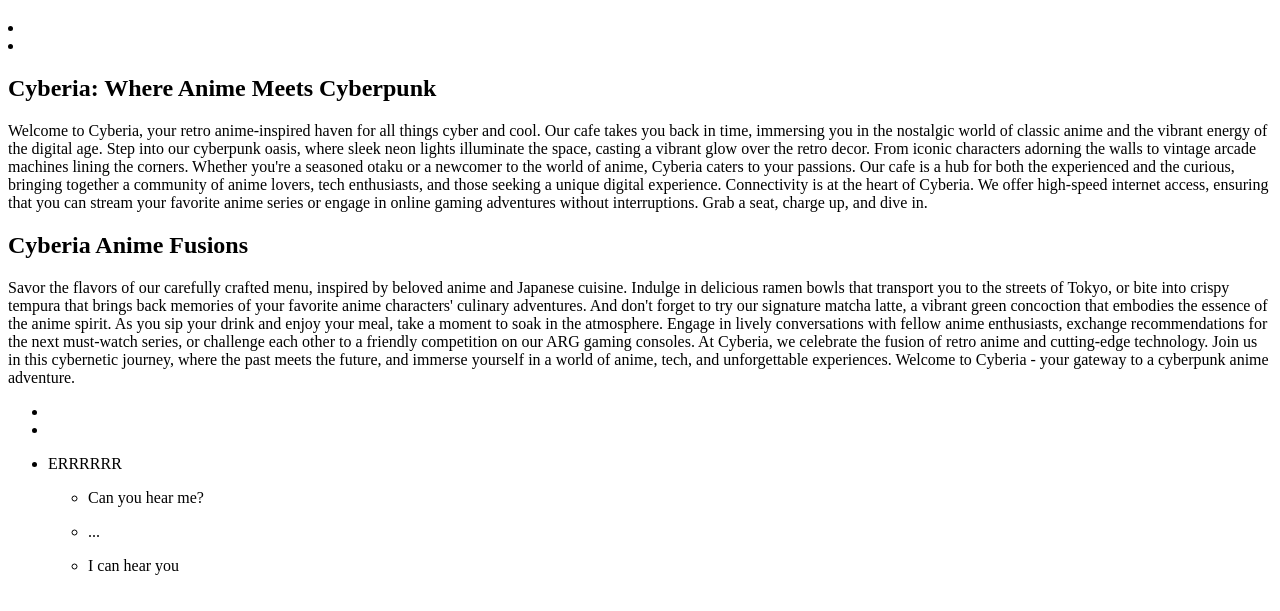
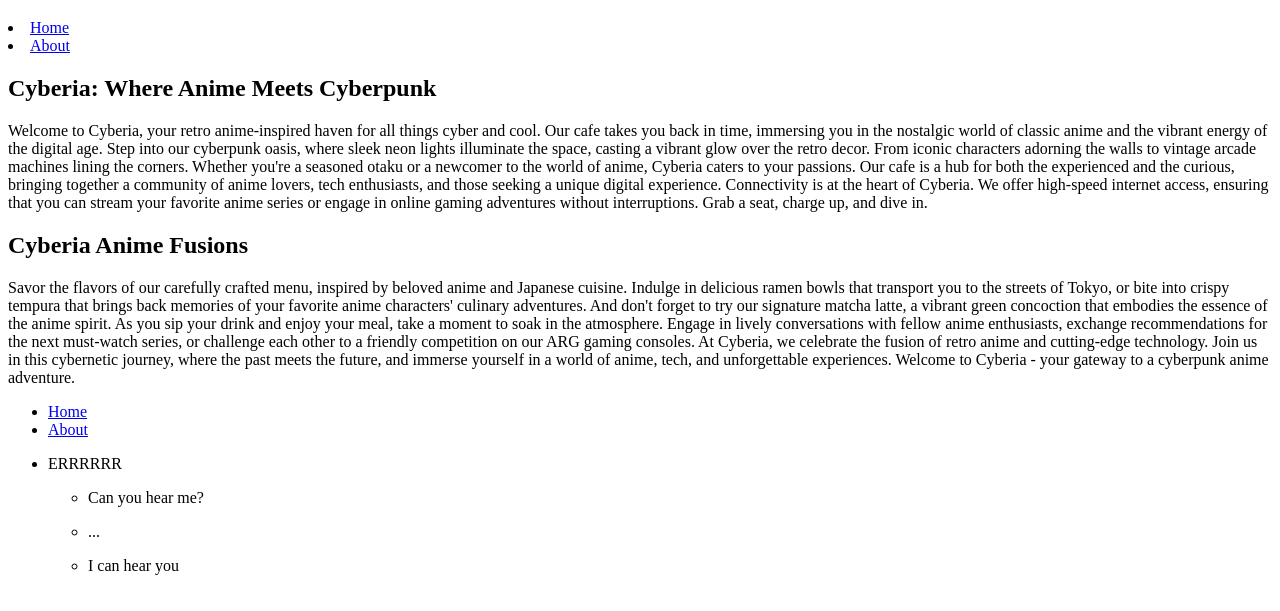
Before and after one commit to Lyricfoil/Web-Dev, a plain HTML site: page Cyberia/aboutus.html in a window 1280 px wide. Shown: the part 61-672 px from the top of the page. Drawn offline with Linux system fonts and the light colour scheme.

Commit message:
Update aboutus.html

```diff
--- a/Cyberia/aboutus.html
+++ b/Cyberia/aboutus.html
@@ -6,8 +6,8 @@
   <body>
     <header><h1>About Us</h></header>
     <nav>
-      <li><a href="index.html"></a></li>
-      <li><a href="aboutus.html"></a></li>
+      <li><a href="index.html">Home</a></li>
+      <li><a href="aboutus.html">About</a></li>
     </nav>
     <main>
       <h2>Cyberia: Where Anime Meets Cyberpunk</h2>
@@ -36,8 +36,8 @@
         of anime, tech, and unforgettable experiences. Welcome to Cyberia - your gateway to
         a cyberpunk anime adventure.</p>
       <ul>
-        <li><a href="index.html"></a></li>
-        <li><a href="aboutus.html"></a></li>
+        <li><a href="index.html">Home</a></li>
+        <li><a href="aboutus.html">About</a></li>
         <li><p>ERRRRRR</p>
           <ul>
             <li><p>Can you hear me?<p></li>
```
